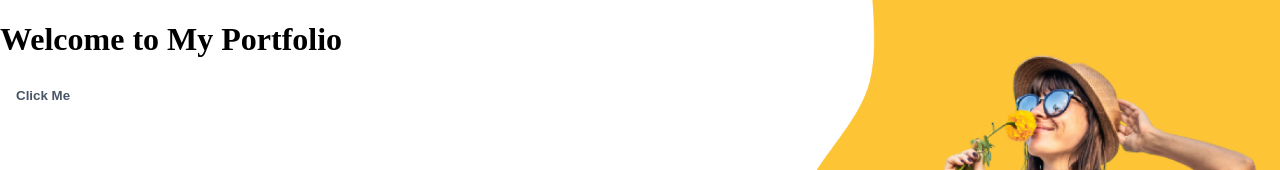
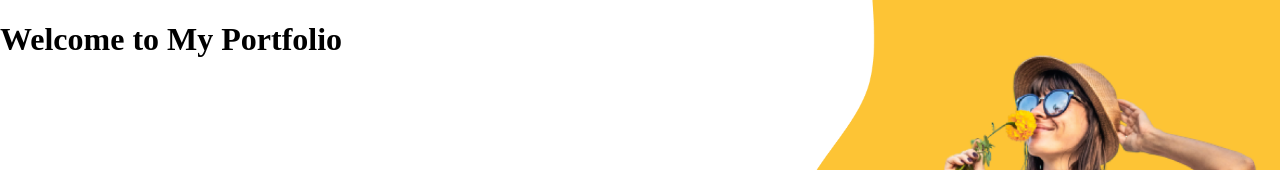
Before and after one commit to DavidChochoEFREI/portfolio-development-web, a React (Vite) app in the folder portfolio-react/: page / in a window 1280 px wide. Shown: the top 170 px of the page. Built offline with nearby package versions, Linux system fonts and the light colour scheme.

Commit message:
Maj du composant HeaderButton

```diff
--- a/portfolio-react/src/components/HeaderButton/HeaderButton.css
+++ b/portfolio-react/src/components/HeaderButton/HeaderButton.css
@@ -1,5 +1,5 @@
 .header-button {
-    background-color: white;
+    background-color: transparent;
     color: #4a5568; /* gray-800 */
     font-weight: 600; /* font-semibold */
     padding: 0.5rem 1rem; /* py-2 px-4 */
--- a/portfolio-react/src/components/HeaderButton/HeaderButton.jsx
+++ b/portfolio-react/src/components/HeaderButton/HeaderButton.jsx
@@ -1,16 +1,17 @@
 import React from 'react';
 import './HeaderButton.css';
 
-export default function HeaderButton() {
+export default function HeaderButton({text, onClick = () => {}}) {
+
     const handleClick = () => {
-        alert('Button clicked!');
+        onClick();
     };
 
     return (
         <button
         className="header-button"
         onClick={handleClick}>
-            Click Me
+            {text}
         </button>
     );
 }
```
